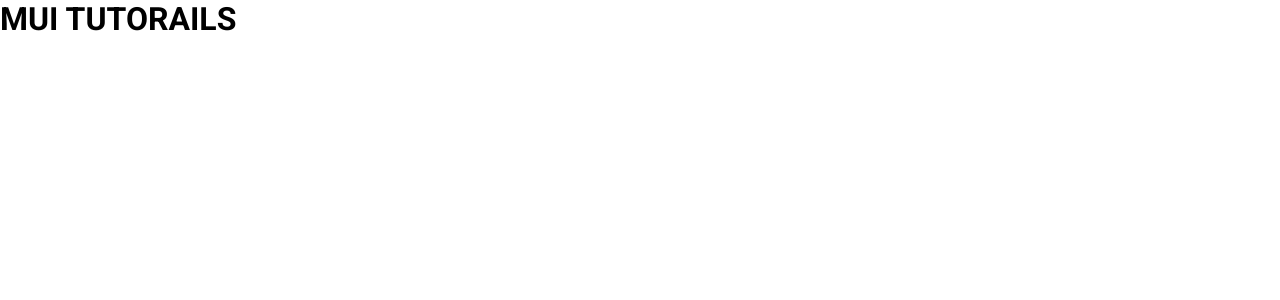
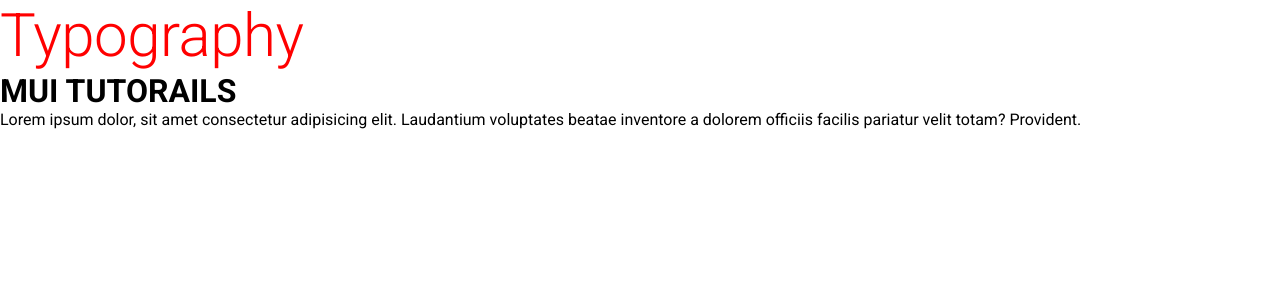
Before and after one commit to sepidehvahedian/mui-tutorails, a React (Create React App) app: page / in a window 1280 px wide. Shown: the top 300 px of the page. Built offline with nearby package versions, Linux system fonts and the light colour scheme.

Commit message:
Typography

```diff
--- a/src/App.js
+++ b/src/App.js
@@ -1,7 +1,16 @@
+import * as React from "react";
+import { Typography as Type } from "@mui/material";
+
 function App() {
   return (
     <div>
+      <Type variant="h2" component={"h1"} sx={{color:'red'}}> Typography</Type>
       <h1>MUI TUTORAILS</h1>
+      <p>
+        Lorem ipsum dolor, sit amet consectetur adipisicing elit. Laudantium
+        voluptates beatae inventore a dolorem officiis facilis pariatur velit
+        totam? Provident.
+      </p>
     </div>
   );
 }
```
